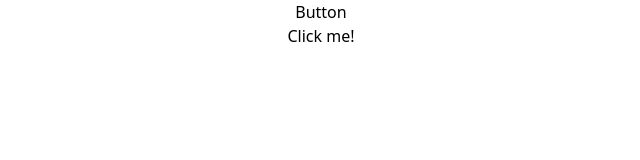
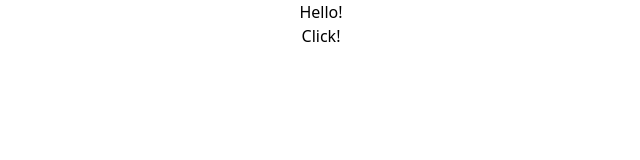
Before and after one commit to mcbmanalo/React-or-React-Native-Tutorials, a React (Create React App) app in the folder react_tutorial_2/: page / in a window 1280 px wide. Shown: the top 160 px of the page, without its empty margins (319-959 px from the left). Built offline with nearby package versions, Linux system fonts and the light colour scheme.

Commit message:
Added a new class component for learning how to bind eventhandlers so that I can use the this keyword inside the function

```diff
--- a/react_tutorial_2/src/App.js
+++ b/react_tutorial_2/src/App.js
@@ -7,12 +7,14 @@
 import Counter from './components/Counter';
 import FunctionClick from './components/FunctionClick';
 import ClassClick from './components/ClassClick';
+import EventBind from './components/EventBind';
 
 function App() {
   return (
     <div className="App">
-      <FunctionClick></FunctionClick>
-      <ClassClick/>
+      <EventBind/>
+      {/* <FunctionClick></FunctionClick> */}
+      {/* <ClassClick/> */}
       {/* <Counter></Counter> */}
       {/* <Greet name="Carms" alias="ASTRO fan"/> */}
       {/* <Welcome name="Carms" alias="ASTRO fan"/> */}
--- /dev/null
+++ b/react_tutorial_2/src/components/EventBind.js
@@ -0,0 +1,29 @@
+import React, { Component } from 'react'
+
+class EventBind extends Component {
+
+    constructor(props) {
+        super(props)
+
+        this.state = {
+             message: 'Hello!'
+        }
+    }
+
+    clickHandler() {
+        this.setState({
+            message: 'You clicked the button'
+        })
+    }
+
+    render() {
+        return (
+            <div>
+                <div>{this.state.message}</div>
+                <button onClick={this.clickHandler.bind(this)}>Click!</button>
+            </div>
+        )
+    }
+}
+
+export default EventBind
```
